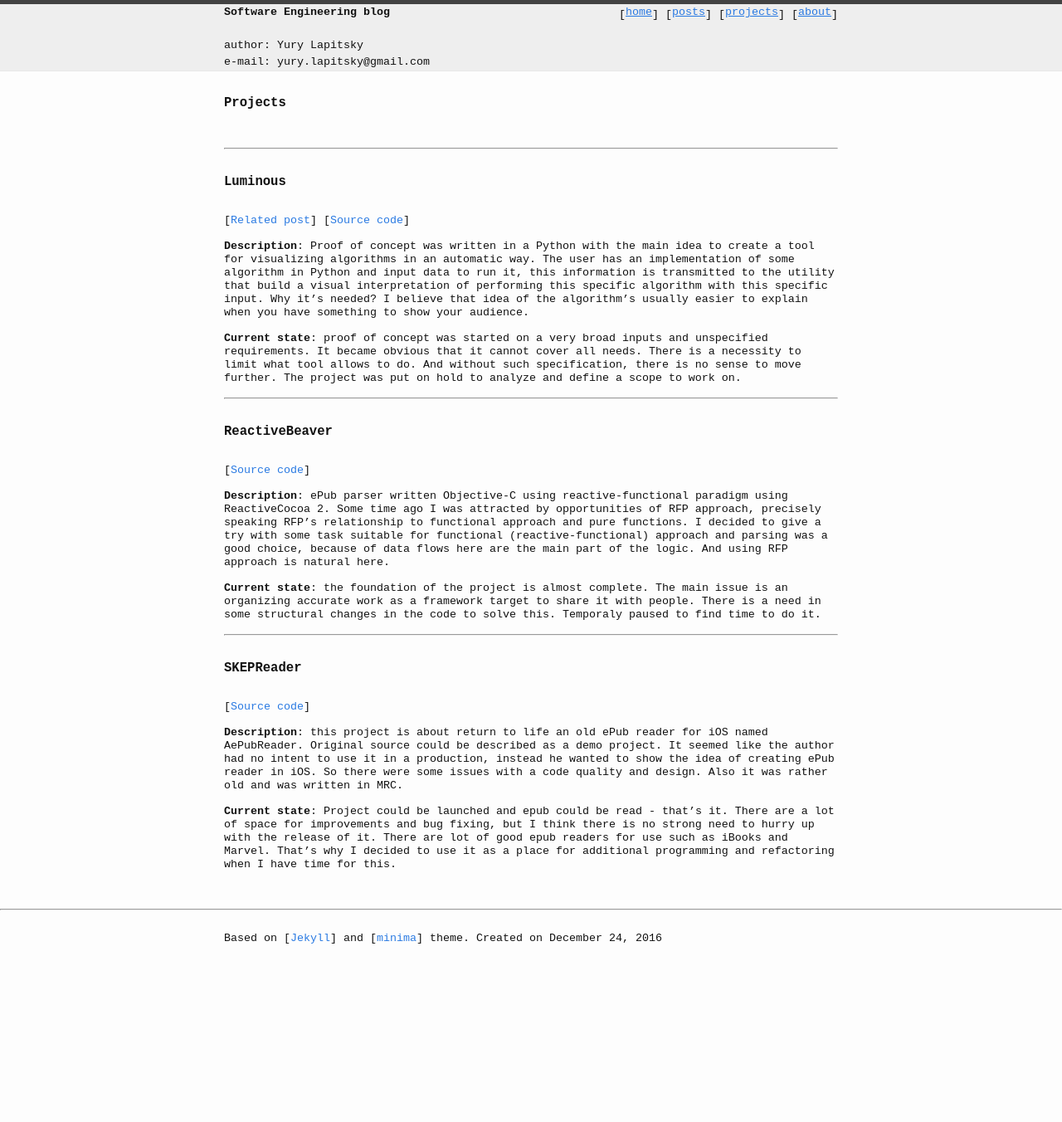
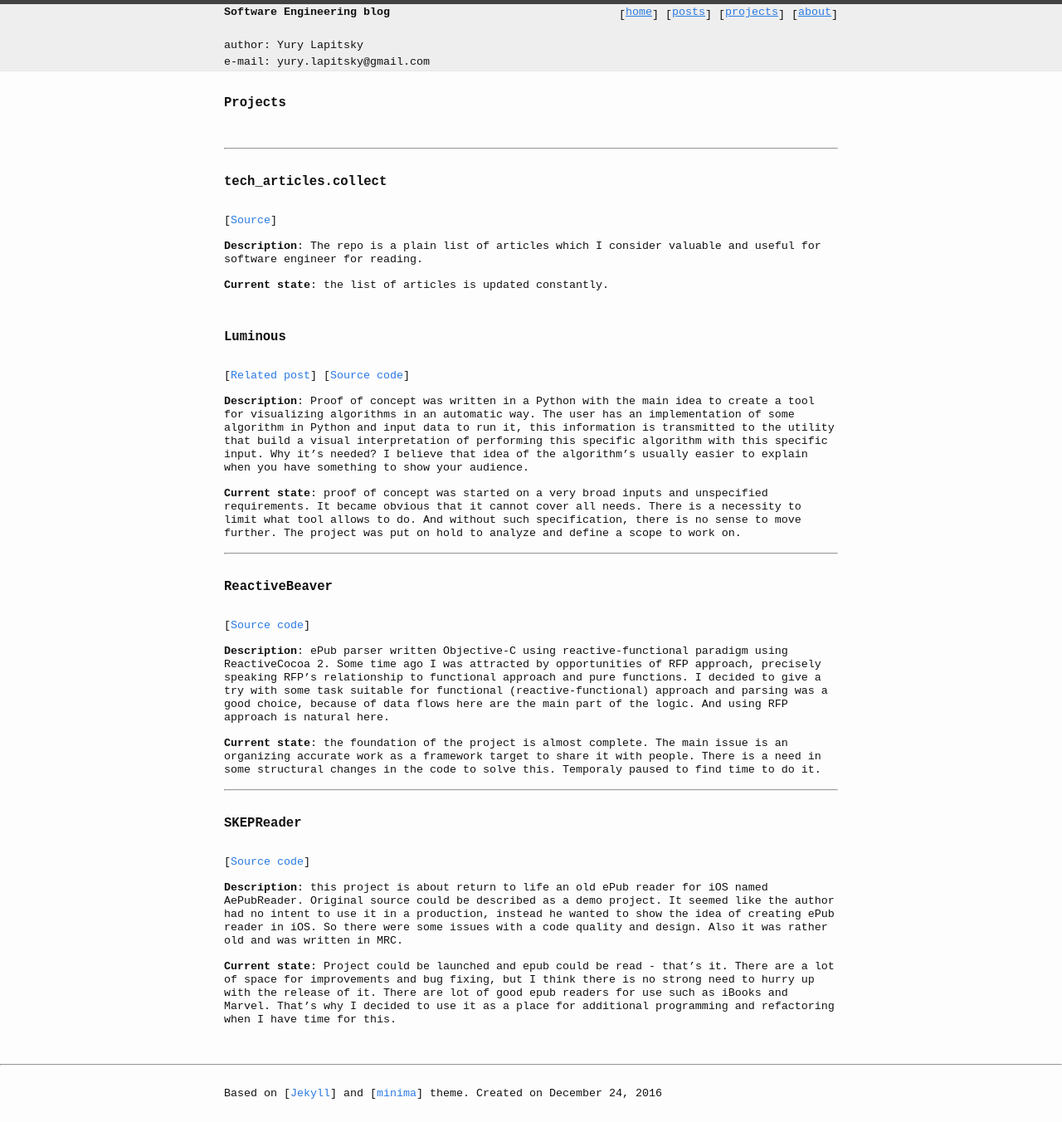
Before and after one commit to skyylex/skyylex.github.io, a Jekyll site: the page built from projects.md, in a window 1280 px wide. Shown: the whole page at 83% size. Built offline with Jekyll 4.4.1, drawn with Linux system fonts in a browser that asks for light colours; our own code applies the rules of GitHub Pages for plain Markdown files; before the commit the page ends 1165 px from its top, so only the background shows below that.

Commit message:
tech_articles was added into the projects

```diff
--- a/projects.md
+++ b/projects.md
@@ -6,6 +6,15 @@ layout: default
 <br>
 
 ---------------------------------------------------------------------------------------------------
+
+<br>
+### **tech_articles.collect**
+<br>
+[[Source](https://github.com/skyylex/tech_articles.collect)]
+
+**Description**: The repo is a plain list of articles which I consider valuable and useful for software engineer for reading.
+
+**Current state**: the list of articles is updated constantly.
 
 <br>
 ### **Luminous**
```
Also changed, not shown: 2 other files.
